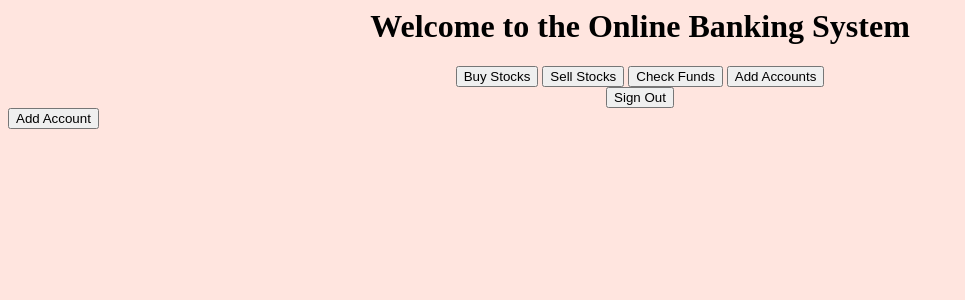
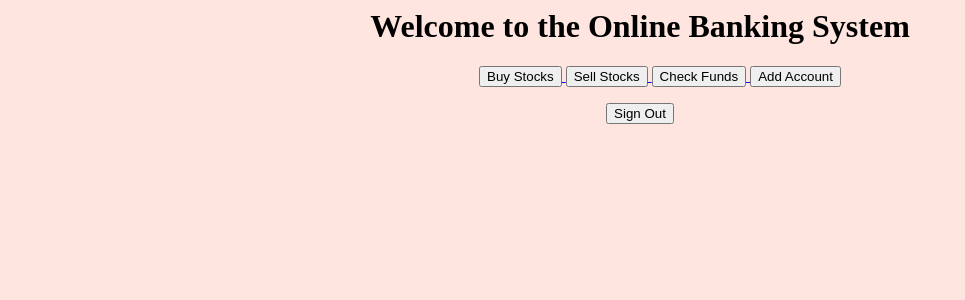
Before and after one commit to Swongsen/SWTestingGroupProject, a Flask app: page /home in a window 1280 px wide. Shown: the top 300 px of the page, without its empty margins (0-965 px from the left). Run offline with Flask 2, Linux system fonts and the light colour scheme; the visitor is signed in with stand-in values (Sample User, id 1).

Commit message:
Update home.html

```diff
--- a/templates/home.html
+++ b/templates/home.html
@@ -9,12 +9,22 @@
     </center>
 
     <center>
-    <grid>
-      <input type="button" value="Buy Stocks" color = "FFE5DF">
-      <input type="button" value="Sell Stocks">
-      <input type="button" value="Check Funds">
-      <input type="button" value="Add Accounts">
-    </grid>
+      <div class="collapse navbar-collapse" id="myNavbar">
+        <ul class="nav navbar-nav">
+          <a href='buystocks'>
+            <input type="button" value="Buy Stocks">
+          </a>
+          <a href='buystocks'>
+            <input type="button" value="Sell Stocks">
+          </a>
+          <a href ='/checkfunds'>
+            <input type="button" value="Check Funds">
+          </a>
+          <a href='/addaccount'>
+            <input type="button" value="Add Account">
+          </a>
+        </ul>
+      </div>
     </center>
 
     <center>
@@ -25,9 +35,7 @@
     </center>
 
 
-      <a href='/addaccount'>
-        <input type="button" value="Add Account">
-      </a>
+
 
   </body>
 
```
